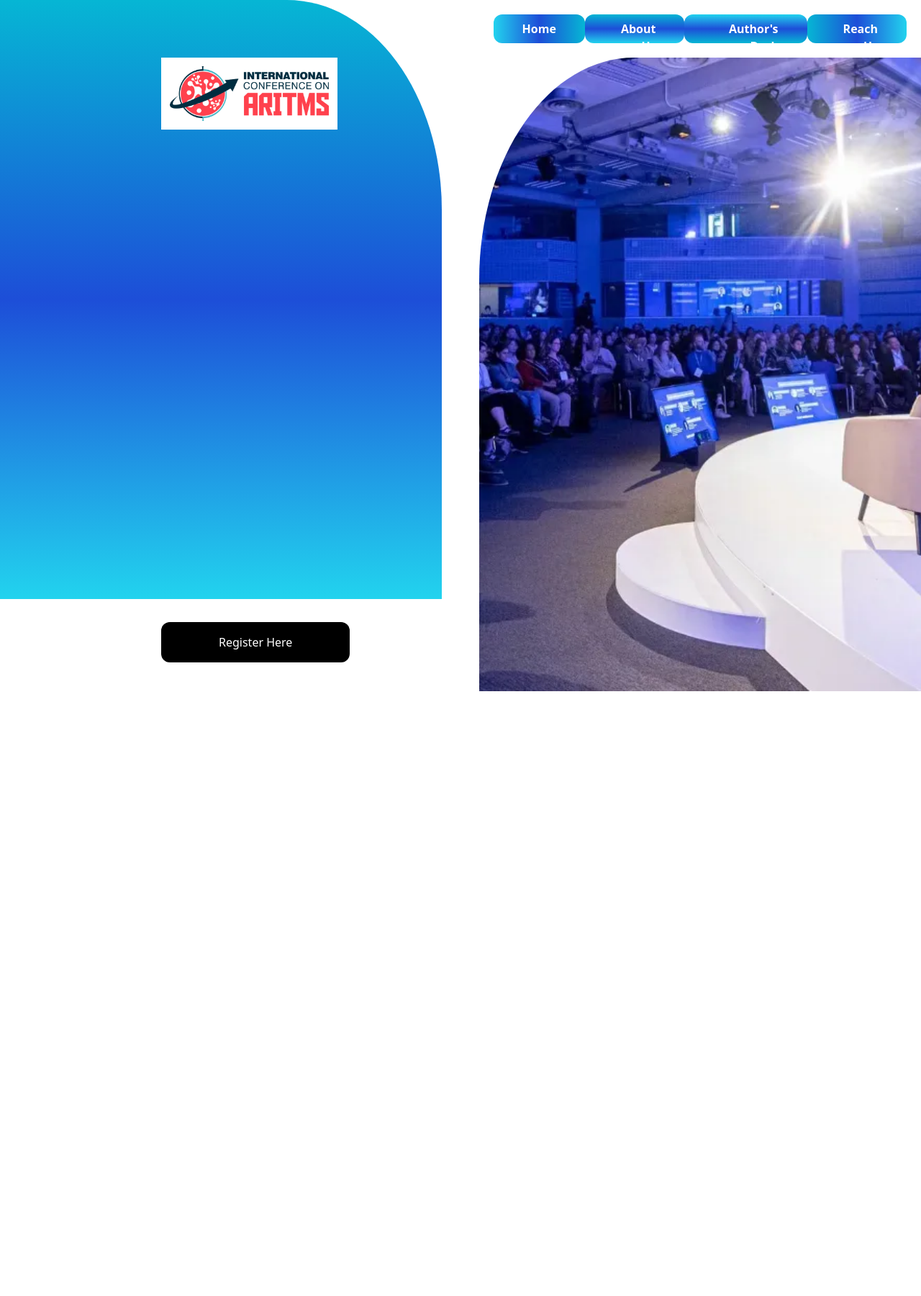
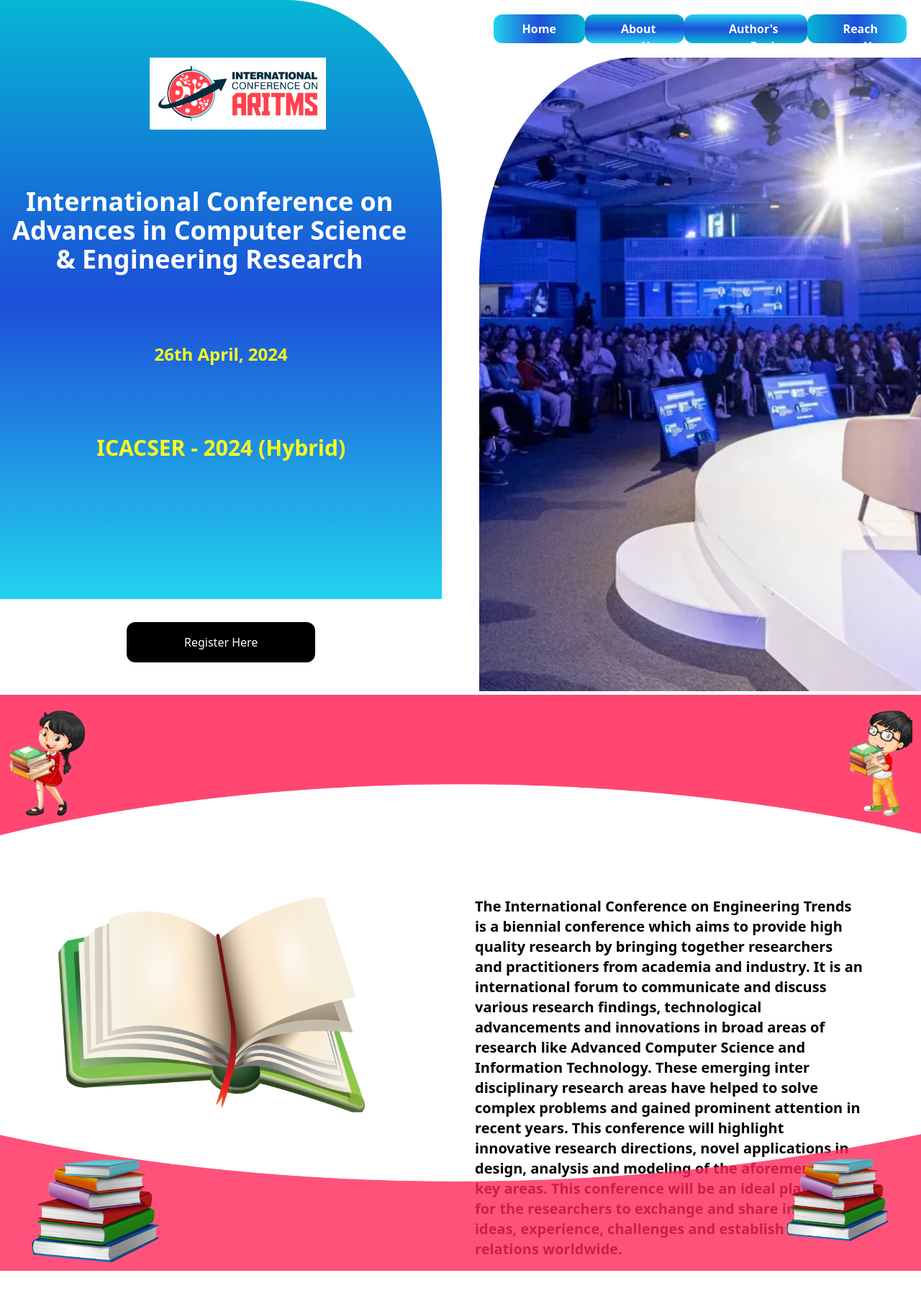
Before and after one commit to elumalaisibe/Confrence_site, a website: page index.html in a window 1280 px wide. Shown: the whole page at 72% size. Before the commit the page ends 1200 px from the top, so only its background shows below. Drawn offline with nearby package versions, Linux system fonts and the light colour scheme.

Commit message:
sk-pages

```diff
--- a/index.html
+++ b/index.html
@@ -8,32 +8,51 @@
     <script src="https://cdn.tailwindcss.com"></script>
 </head>
 <body class="">
-   <header class=" w-full text-end">
+   <header class=" w-full text-end h-[965px]">
     <nav class=" w-full flex justify-between gap-8">
         <div class=" h-[75rem] w-[48%]">
-            <div class="  bg-gradient-to-t from-cyan-400 via-blue-700 to-cyan-500 h-[52rem] rounded-tr-[35%] ">
-                <div class="absolute top-[80px] left-[14rem] ">
-                    <img src="./assests/images/ICARITMS 1.png" alt="Logo" class="bg-white p-3 h-[100px] ">
+            <div class="  bg-gradient-to-t from-cyan-400 via-blue-700 to-cyan-500 h-[52rem] rounded-tr-[35%]  ">
+                <div class=" pt-20 pb-20 ps-52">
+                    <img src="./assests/images/home/ICARITMS 1.png" alt="Logo" class="bg-white p-3 h-[100px] ">
                 </div>
+                <div class="pe-8 text-white font-extrabold  text-4xl text-center  ">International Conference on Advances in Computer Science & Engineering Research</div>
+                <div class=" text-center my-24 font-bold text-2xl text-[#FAFF1C]">26th April, 2024</div>
+                <div class=" text-center my-12 font-bold text-3xl text-[#FAFF1C]">ICACSER - 2024 (Hybrid)</div>
             </div>
-            <div class=" my-8 absolute left-[14rem]">
-                <button class=" bg-black text-white px-20 py-4 rounded-xl ">Register Here</button>
+            <div class=" my-8 text-center">
+                <button class="bg-black text-white px-20 py-4 rounded-xl">Register Here</button>
             </div>
         </div>
         <div class=" h-[75rem] w-[48%]">
             <div class=" flex justify-between h-[80px] p-5 ">
                 <div onclick="" class=" hover:cursor-pointer bg-gradient-to-r from-cyan-400 via-blue-700 to-cyan-500 hover:from-pink-500 hover:to-yellow-500 px-10 py-2 rounded-xl font-extrabold text-white  ">Home</div>
-                <div onclick="" class="hover:cursor-pointer bg-gradient-to-t from-cyan-400 via-blue-700 to-cyan-500 hover:from-pink-500 hover:to-yellow-500 px-10 py-2 rounded-xl font-extrabold text-white ">About Us</div>
+                <div onclick="" class="hover:cursor-pointer bg-gradient-to-t from-cyan-400 via-blue-700 to-cyan-500 hover:from-pink-500 hover:to-yellow-500 px-10 py-2 rounded-xl font-extrabold text-white "> <a href="#about">About Us</a></div>
                 <div onclick="" class="hover:cursor-pointer bg-gradient-to-b from-cyan-400 via-blue-700 to-cyan-500 hover:from-pink-500 hover:to-yellow-500 px-10 py-2 rounded-xl font-extrabold text-white ">Author's Desk</div>
                 <div onclick="" class="hover:cursor-pointer bg-gradient-to-l from-cyan-400 via-blue-700 to-cyan-500 hover:from-pink-500 hover:to-yellow-500 px-10 py-2 rounded-xl font-extrabold text-white ">Reach Us</div>
             </div>
-            <div class=" ">
-                <img src="assests/images/webconf.png" alt="Conference" class=" h-[55rem] rounded-tl-[35%] object-cover ">
-            </div>
+            <img src="assests/images/home/webconf.png" alt="Conference" class=" h-[55rem] rounded-tl-[35%] object-cover">
         </div>
     </nav>
-
    </header>
-
+   <section class=" w-full" id="about">
+        <div class=" h-[100vh] w-full relative py-10">
+            <div class=" w-full absolute top-0"><img src="./assests/images/home/Layer-down 2.png" alt="" class=" h-[200px] w-full"></div>
+            <div class=" absolute top-[35%] w-full">
+                <div class=" flex gap-10 justify-between px-20">
+                    <div class=" w-[50%]">
+                        <img src="./assests/images/home/book_PNG51101 1.png" alt="" class=" h-[300px]">
+                    </div>
+                    <div class=" w-[50%] text-xl font-semibold">
+                            The International Conference on Engineering Trends is a biennial conference which aims to provide high quality research by bringing together researchers and practitioners from academia and industry. It is an international forum to communicate and discuss various research findings, technological advancements and innovations in broad areas of research like Advanced Computer Science and Information Technology. These emerging inter disciplinary research areas have helped to solve complex problems and gained prominent attention in recent years. This conference will highlight innovative research directions, novel applications in design, analysis and modeling of the aforementioned key areas. This conference will be an ideal platform for the researchers to exchange and share innovative ideas, experience, challenges and establish research relations worldwide.
+                    </div>
+                </div>
+                </div>
+                <div class=" absolute top-5 left-3 z-10"><img src="./assests/images/home/file (10) 2.png" alt="" class="h-[150px]"></div>
+                <div class=" absolute top-5 right-3 z-10"><img src="./assests/images/home/file (11) 2.png" alt="" class="h-[150px]"></div>
+            <div class=" absolute bottom-0 w-full "><img src="./assests/images/home/rectangle 1 (1).png" alt="" class="h-[200px] w-full "></div>
+            <div class=" absolute bottom-[-35px] left-1 z-10"><img src="./assests/images/home/file (15) 1.png" alt="" class="h-[250px]"></div>
+            <div class=" absolute bottom-1 right-3 z-10"><img src="./assests/images/home/file (15) 1.png" alt="" class="h-[200px]"></div>
+        </div>
+   </section>
 </body>
 </html>
```
Also changed, not shown: assests/images/file (14) 1.png (deleted), assests/images/home/ICARITMS 1.png (renamed from assests/images/ICARITMS 1.png), assests/images/home/Layer-down 2.png (added), assests/images/home/book_PNG51101 1.png (added), assests/images/home/file (10) 2.png (added), assests/images/home/file (11) 2.png (added), assests/images/home/file (15) 1.png (added), assests/images/home/rectangle 1 (1).png (added), assests/images/home/webconf.png (renamed from assests/images/webconf.png), assests/images/homeconf.png (deleted), 2 other files.
